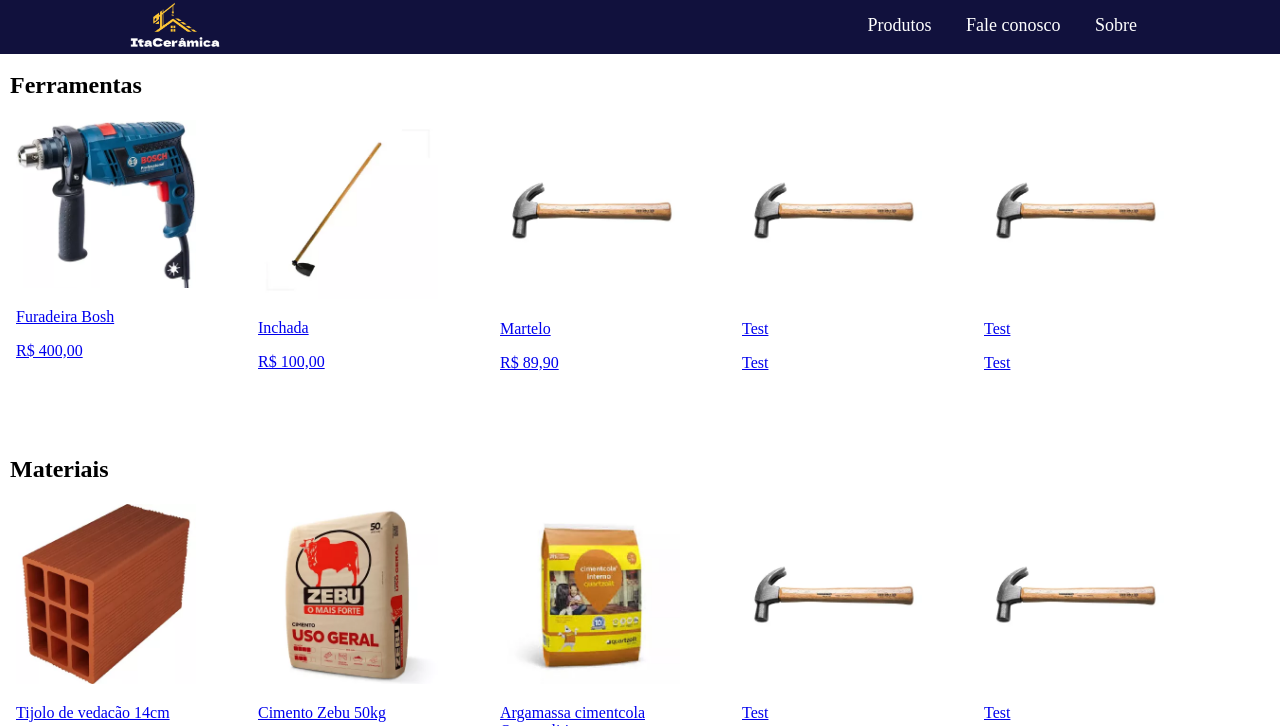
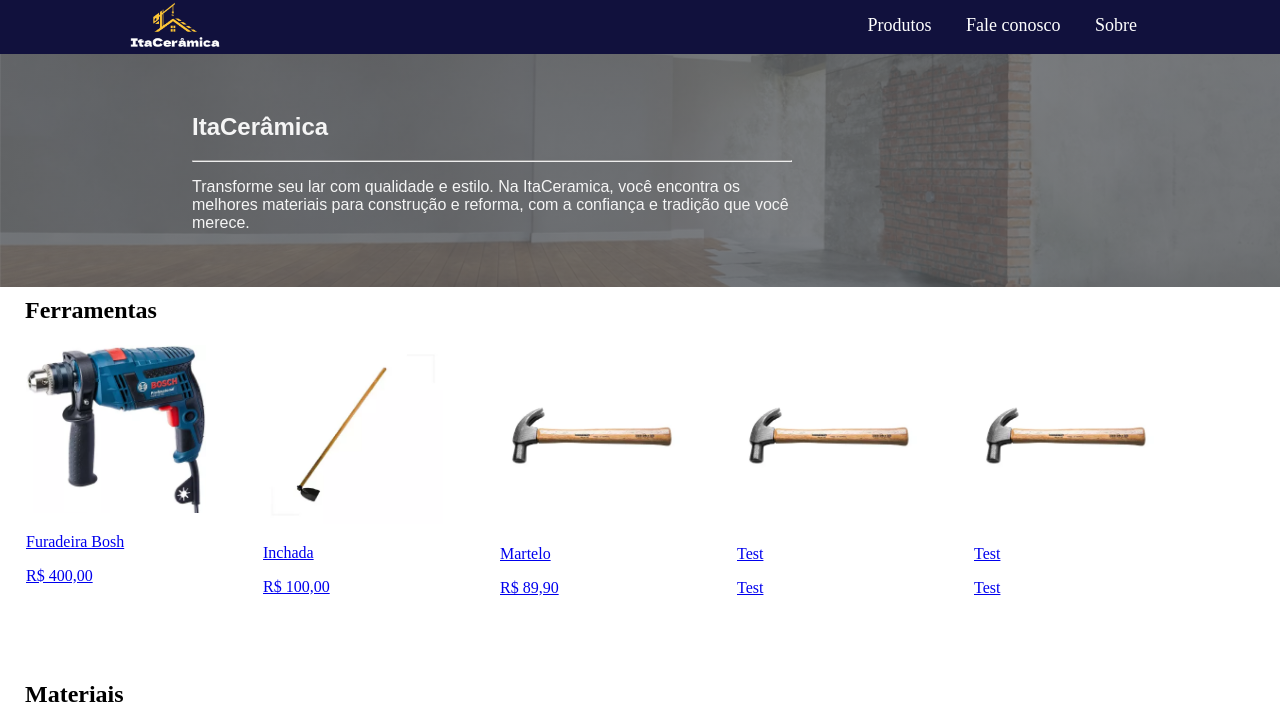
Before and after one commit to M4RCOSVS0/ItaCeramica, a plain HTML site: page index.html in a window 1280 px wide. Shown: the top 726 px of the page. Drawn offline with Linux system fonts and the light colour scheme.

Commit message:
add
rapaz tá daquele jeito

```diff
--- a/css/style.css
+++ b/css/style.css
@@ -142,29 +142,27 @@ li {
 }
 
 /*grid-layout*/
-.layout {
-    display: grid;
-    grid-template-areas:
-        "header"
-        "main"
-        "footer";
-    grid-template-rows: auto 1fr auto; /* Define o tamanho das linhas */
-    grid-template-columns: 1fr; /* Define o tamanho da coluna */
-    gap: 8px;
-}
 
-header {
-    grid-area: header;
-}
+    .layout {
+        width: 100%; /* Ensure the layout takes full width */
+        height: 100vh; /* Take full viewport height */
+        display: grid;
+        grid-template-rows: auto 1fr auto; /* Adjusted to explicitly define rows */
+     /* Increased gap for better spacing */
+    }
 
-main {
-    grid-area: main;
-}
+    main, footer {
+        padding-left: 15px;
+    }
 
-footer {
-    grid-area: footer;
-}
+    footer{
+        text-align: center;
+        background-color: #11113d;
+    }
 
+    #footer{
+        color: white
+    }
 /*css-FlexBox*/
 .produtos-container {
     display: flex;
@@ -183,7 +181,6 @@ footer {
     height: 315px;
     margin: 11px;
     background-color: white;
-    padding-left: 5px;
 }
 
 /*estilização do index*/
@@ -191,3 +188,54 @@ h2 {
     margin: 5px;
     padding: 5px;
 }
+
+#banner{
+    margin: 0;
+    padding-left: 15%;
+    background-color: #11113d48;
+    width: 100%;
+    height: 300px;
+    display: flex;
+    align-items: center;
+
+
+
+}
+
+.conteudo-banner{
+    display: flex;
+    padding-left: 15%;
+    flex-direction: column;
+    gap: 20px;
+}
+
+#banner {
+    margin: 0;
+    padding-left: 15%;
+    background-color: #11113d48;
+    width: 100%;
+    height: 233px;
+    display: flex;
+    align-items: center;
+    background-image: linear-gradient(to right, rgba(83, 86, 90, 0.747), rgba(83, 86, 90, 0.781)), url(../img/banner.webp);
+    background-repeat: no-repeat;
+    background-size: cover;
+    background-position: center center;
+    box-sizing: border-box;
+}
+
+#conteudo-banner {
+    display: flex;
+    padding-left: 15%;
+    flex-direction: column;
+    gap: 20px;
+}
+
+#conteudo{
+    width: 600px;
+}
+
+#titulo,#legenda{
+    color: whitesmoke;
+    font-family: Arial, Helvetica, sans-serif
+}
--- a/index.html
+++ b/index.html
@@ -8,6 +8,8 @@
     <link rel="stylesheet" href="css/style.css">
     <link rel="shortcut icon" href="img/logoico.png" type="image/x-icon">
 </head>
+
+
 
 <body>
     <div class="layout">
@@ -44,6 +46,17 @@
 
             </nav>
         </header>
+        <section id="banner">
+            <div id="conteudo">
+                <h1 id="titulo">ItaCerâmica</h1>
+                <hr>
+                <div id="tabulacao">
+                    <p id="legenda">Transforme seu lar com qualidade e estilo. Na ItaCeramica, você encontra os melhores materiais para construção e reforma, com a confiança e tradição que você merece.</p>
+                </div>
+
+
+            </div>
+        </section>
         <main class="produtos">
 
             <section id="ferramentas">
```
Also changed, not shown: formulario.html (+1 -3 lines), furadeira-bosh.html (+8 -6 lines), inchada-cabo-madeira.html (+1 -2 lines), test/test.html (added, +33 -0 lines), img/banner.webp (added).
